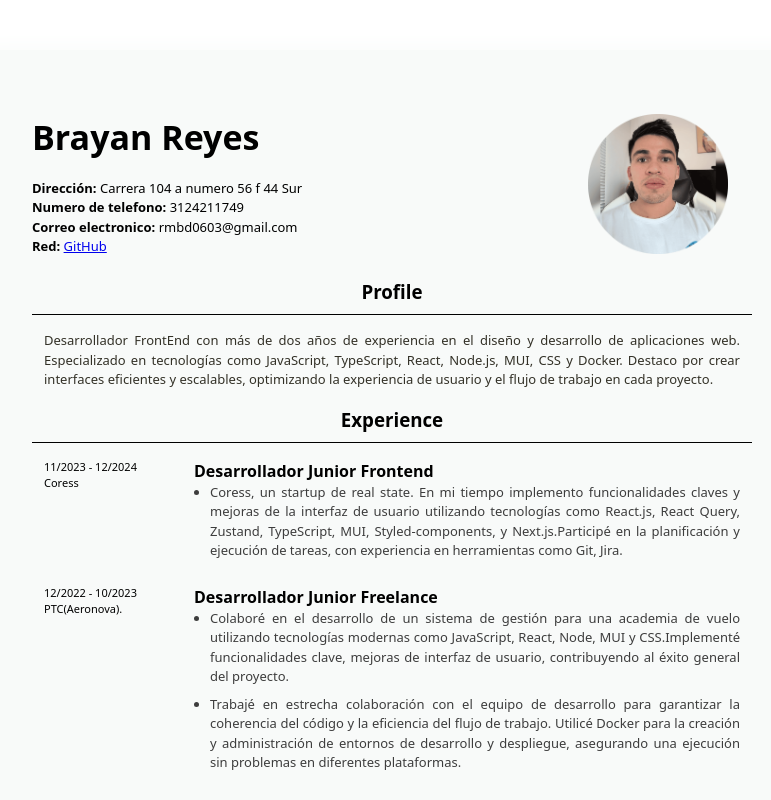
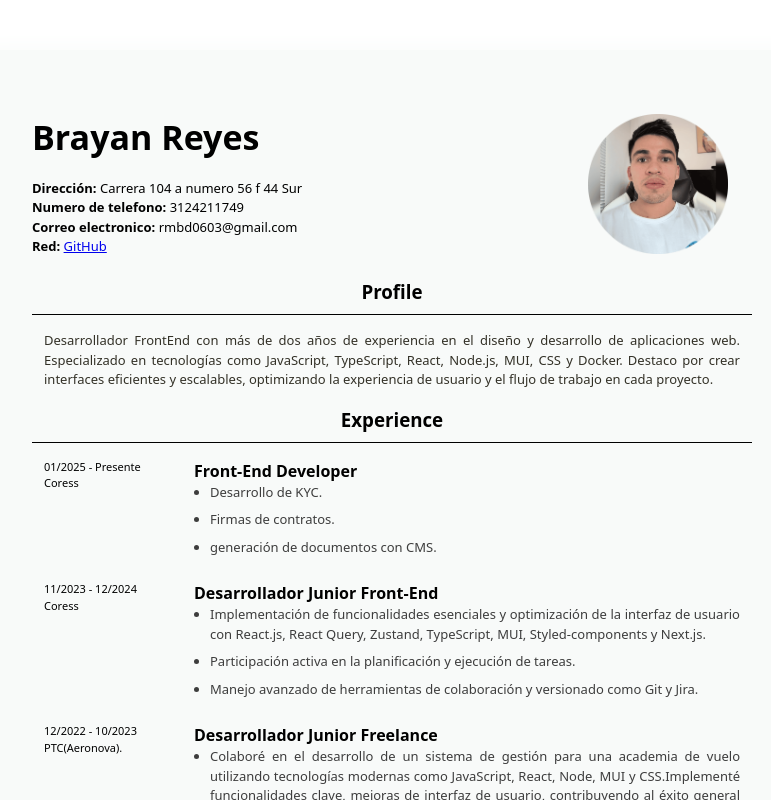
Before and after one commit to Brayandrm/cv-web, a React (Vite) app: page /cv-web/cvWeb in a window 1280 px wide. Shown: the top 800 px of the page, without its empty margins (248-1019 px from the left). Built offline with nearby package versions, Linux system fonts and the light colour scheme.

Commit message:
feat: added experience

```diff
--- a/src/app/resources/experiences.ts
+++ b/src/app/resources/experiences.ts
@@ -1,14 +1,26 @@
 export const Experiences = [
   {
-    dateRange: "11/2023 – 12/2024",
+    dateRange: "01/2025 - Presente",
     company: "CORESS",
-    role: "Desarrollador Junior Frontend ",
+    role: "Front-End developer",
     responsibilities: [
-      "Coress, un startup de real state. En mi tiempo implemento funcionalidades claves y mejoras de la interfaz de usuario utilizando tecnologías como React.js, React Query, Zustand, TypeScript, MUI, Styled-components, y Next.js.Participé en la planificación y ejecución de tareas, con experiencia en herramientas como Git, Jira.",
+      "Desarrollo de KYC.",
+      "Firmas de contratos.",
+      "generación de documentos con CMS."
     ],
   },
   {
-    dateRange: "12/2022 – 10/2023",
+    dateRange: "11/2023 - 12/2024",
+    company: "CORESS",
+    role: "Desarrollador Junior Front-End ",
+    responsibilities: [
+      "Implementación de funcionalidades esenciales y optimización de la interfaz de usuario con React.js, React Query, Zustand, TypeScript, MUI, Styled-components y Next.js.",
+      "Participación activa en la planificación y ejecución de tareas.",
+      "Manejo avanzado de herramientas de colaboración y versionado como Git y Jira."
+    ],
+  },
+  {
+    dateRange: "12/2022 - 10/2023",
     company: "PTC(Aeronova)",
     role: "Desarrollador Junior Freelance",
     responsibilities: [
--- a/src/app/resources/profile.ts
+++ b/src/app/resources/profile.ts
@@ -3,11 +3,23 @@ export const Profile = [
         title: "Experience",
         items: [
             {
+                date: "01/2025 - Presente",
+                company: "Coress",
+                type: "Front-End Developer",
+                content: [
+                    "Desarrollo de KYC.",
+                    "Firmas de contratos.",
+                    "generación de documentos con CMS."
+                ],
+            },
+            {
                 date: "11/2023 - 12/2024",
                 company: "Coress",
-                type: "Desarrollador Junior Frontend",
+                type: "Desarrollador Junior Front-End",
                 content: [
-                    "Coress, un startup de real state. En mi tiempo implemento funcionalidades claves y mejoras de la interfaz de usuario utilizando tecnologías como React.js, React Query, Zustand, TypeScript, MUI, Styled-components, y Next.js.Participé en la planificación y ejecución de tareas, con experiencia en herramientas como Git, Jira.",
+                    "Implementación de funcionalidades esenciales y optimización de la interfaz de usuario con React.js, React Query, Zustand, TypeScript, MUI, Styled-components y Next.js.",
+                    "Participación activa en la planificación y ejecución de tareas.",
+                    "Manejo avanzado de herramientas de colaboración y versionado como Git y Jira."
                 ],
             },
             {
@@ -45,7 +57,7 @@ export const Profile = [
             {
                 date: "2022 - 2023",
                 company: "Platzi",
-                type: "Especialización Frontend Developer",
+                type: "Desarrollo Front End Con React.Js",
                 content: ["HTML", "CSS", "JAVASCRIPT", "REACT", "VUE.JS", "GIT-GITHUB"],
             },
         ],
```
